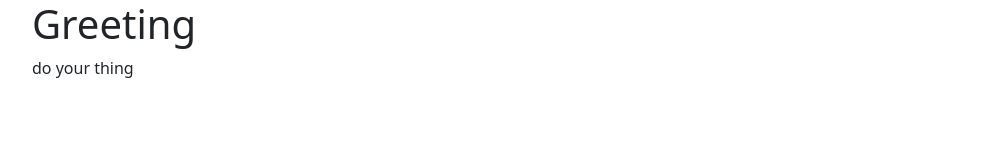
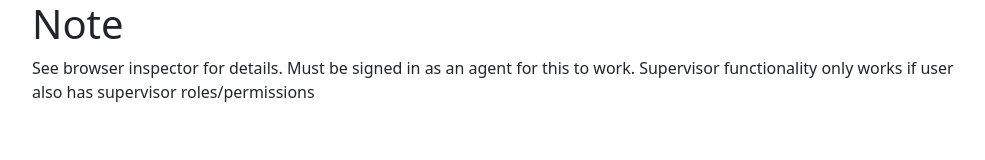
Before and after one commit to andrewawilley/Five9-Agent-Sup-REST-API-Starter-Kit, a plain HTML site: page Agent-Sup REST boilerplate combined.html in a window 1280 px wide. Shown: the whole page, without its empty margins (240-1225 px from the left). Drawn offline with nearby package versions, Linux system fonts and the light colour scheme; no server answers.

Commit message:
added quick note on new combined sample

```diff
--- a/Agent-Sup REST boilerplate combined.html
+++ b/Agent-Sup REST boilerplate combined.html
@@ -17,8 +17,8 @@
         <div class="row">
             <div class="col-md-3 col-lg-2"></div>
             <div class="col-md-9 col-lg-10">
-                <h1>Greeting</h1>
-                <p>do your thing</p>
+                <h1>Note</h1>
+                <p>See browser inspector for details.  Must be signed in as an agent for this to work.  Supervisor functionality only works if user also has supervisor roles/permissions</p>
             </div>
         </div>
     </main>
```
